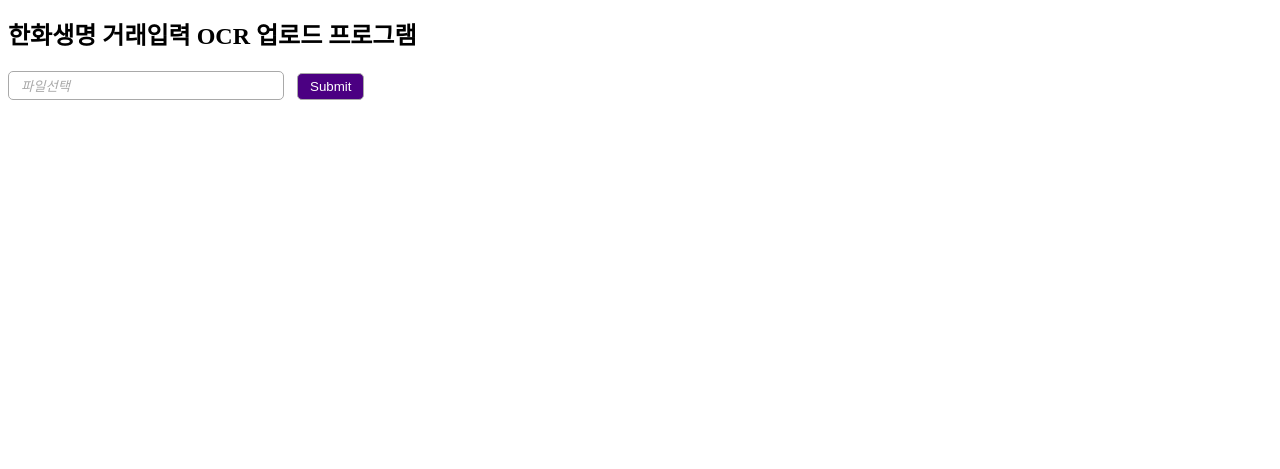
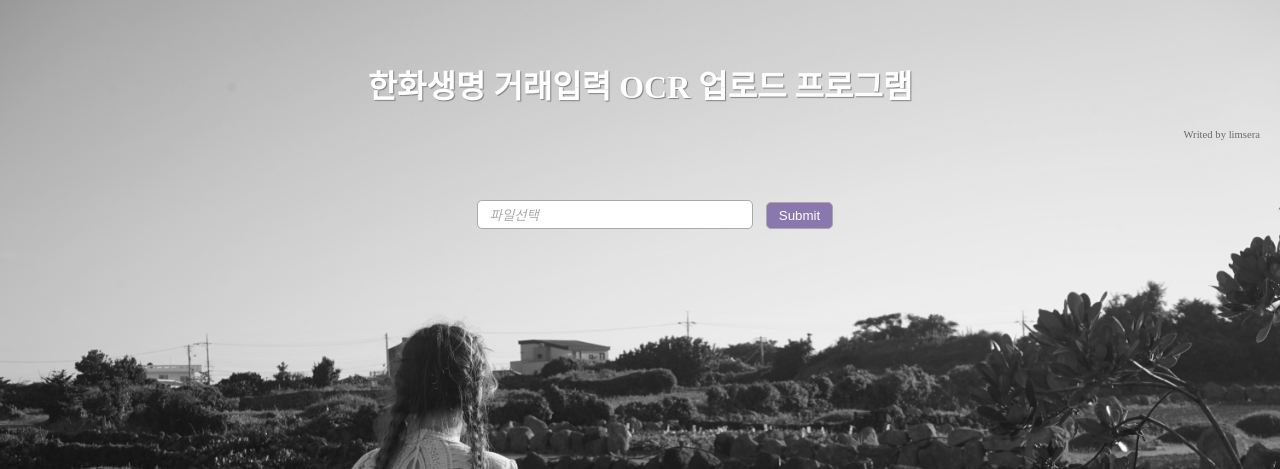
Before and after one commit to kyoungheelim/Level_up, a Flask app: page /upload in a window 1280 px wide. Shown: the top 469 px of the page. Run offline with Flask 2, Linux system fonts and the light colour scheme.

Commit message:
8월 13일

```diff
--- a/app.py
+++ b/app.py
@@ -15,11 +15,12 @@ app = Flask(__name__)
 # OCR부분
 
 
-@app.route('/upload')
+@app.route('/upload', methods=['GET', 'POST'])
 def render_file():
     return render_template('upload.html')
 
-@app.route('/fileUpload', methods = ['GET', 'POST'])
+
+@app.route('/fileUpload', methods=['GET', 'POST'])
 def upload_file():
     if request.method == 'POST':
         f = request.files['file']
@@ -73,7 +74,7 @@ def upload_file():
         with open('words.json', 'w', encoding="utf-8") as make_file:
             json.dump(file_data, make_file, ensure_ascii=False, indent="\t")
 
-        return 'upload 디렉토리 -> 파일 업로드 성공!'
+        return '파일 업로드 성공!!!'
         # return 'upload 디렉토리 -> 파일 업로드 성공!'
 
 
--- a/templates/upload.html
+++ b/templates/upload.html
@@ -2,16 +2,24 @@
 <html lang="en">
 <head>
     <meta charset="UTF-8">
+    <link rel="shortcut icon" href="{{ url_for('static', filename='favicon.ico') }}">
     <title>임경희가 만든 Python 웹서버</title>
     <style type="text/css">
-        body {font-size: 9pt; font-family: "Apple LiGothic"}
-        h1 { font-size: 18pt; font-weight: bold}
-        div.form { margin: 20px 0 0 0;}
+        body { margin: 0; font-size: 9pt; font-family: "Apple LiGothic"; background-image: url("../static/image/background.png"); background-repeat: no-repeat; background-size: cover}
+        h1 {
+            font-size: 24pt;
+            font-weight: bold;
+            text-shadow: 1px 1px 1px gray;
+            text-align: center;
+            }
+        h6 { margin: 4px 20px 0 0; font-size: 8pt; font-weight: lighter; text-align: right; color: dimgray; }
+        div.head { padding: 40px 0 15px 0px; color: white; }
+        div.form { margin: 45px 0 0 30px; display: flex; justify-content: center; }
         input.hidden { border: 0px; padding: 0; clip: rect(0,0,0,0); position: absolute; width: 1px; height: 10px; overflow: hidden; margin: -1px;}
         input.upload { width: 250px; border: 1px solid darkgray; padding: 6px 12px 6px 12px; background-color: white; color:darkgray; font-style: italic; margin: 0 10px 0 0; cursor: pointer; display: inline-block; border-radius: 5px; }
         input.file { width: 250px; border: 1px solid darkgray; padding: 5px 12px 5px 12px; background-color: white; color:black; font-style: normal; margin: 0 10px 0 0; cursor: pointer; display: inline-block; border-radius: 5px; }
-        input.submit { border: 1px solid darkgray; padding: 5px 12px 5px 12px; background-color: indigo; color: white; cursor: pointer; display: inline-block; border-radius: 5px; }
-        input.submit:hover { background-color: lavender; color: black; }
+        input.submit { border: 1px solid darkgray; padding: 5px 12px 5px 12px; background-color: #8977AD; color: white; cursor: pointer; display: inline-block; border-radius: 5px; }
+        input.submit:hover { background-color: #B19CD9; color: white; }
     </style>
 </head>
 <body>
@@ -34,15 +42,41 @@
             $('#upload').click( function() {
                 $('#hidden').trigger('click');
             });
+
+            $('#files').submit(function(){
+                var formData = new FormData($(this)[0]);
+
+                $.ajax({
+                    url: '/fileUpload',
+                    type: 'POST',
+                    data: formData,
+                    async: false,
+                    success: function (rtn) {
+                        alert(rtn);
+                        $("#hidden").val('');
+                        $("#upload").val('파일선택');
+                        $("#upload").attr('class', 'upload');
+                    },
+                    error: function() {
+                        alert("파일 업로드 실패 ㅠㅠ");
+                    },
+                    cache: false,
+                    contentType: false,
+                    processData: false
+                });
+
+                return false;
+            });
         });
 
-
     </script>
-    <div>
+    <div class="head">
         <h1>한화생명 거래입력 OCR 업로드 프로그램</h1>
+        <h6>Writed by limsera</h6>
     </div>
     <div class="form">
-        <form action="http://49.50.164.42:5000/fileUpload" method="POST" enctype="multipart/form-data">
+        <!--<form action="http://49.50.164.42:5000/fileUpload" method="POST" enctype="multipart/form-data">-->
+        <form id="files" method="POST" enctype="multipart/form-data">
             <input class="hidden" id="hidden" type="file" name="file" />
             <input class="upload" id="upload" value="파일선택" readonly="readonly"/>
             <input class="submit" type="submit"/>
```
Also changed, not shown: static/favicon.ico (added), static/image/background.png (added).
